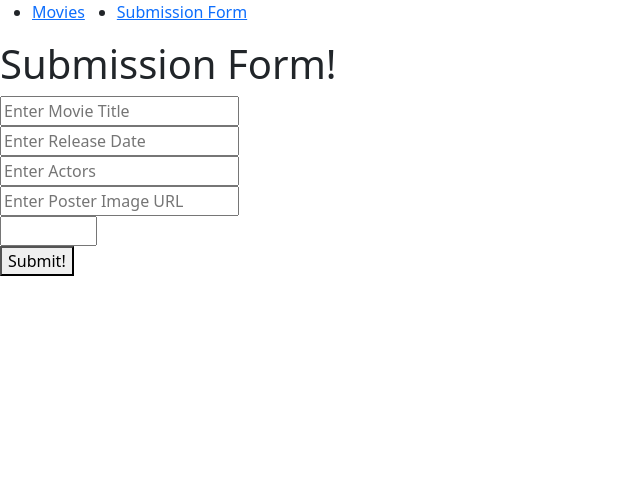
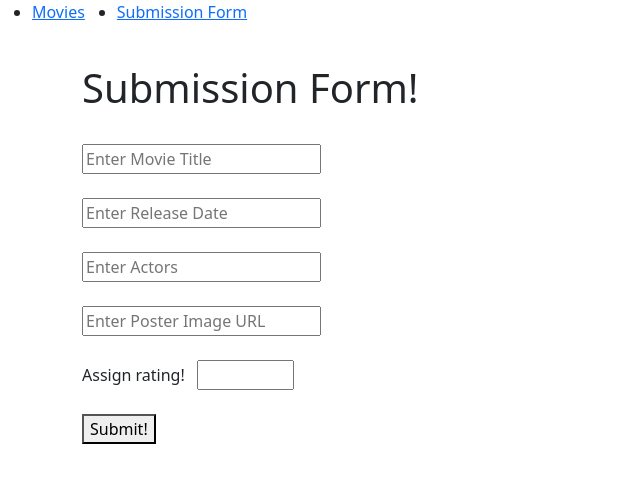
Before and after one commit to DANCON1/CP3010-React-Assign1, a React (Create React App) app: page /submission in a window 1280 px wide. Shown: the top 482 px of the page, without its empty margins (0-640 px from the left). Built offline with nearby package versions, Linux system fonts and the light colour scheme.

Commit message:
Update SubmissionForm.js
Added react-bootstrap styling

```diff
--- a/src/SubmissionForm.js
+++ b/src/SubmissionForm.js
@@ -1,4 +1,7 @@
 import React, { useRef } from "react";
+import Container from 'react-bootstrap/Container';
+import Row from 'react-bootstrap/Row';
+import Col from 'react-bootstrap/Col';
 
 function SubmissionForm(props) {
     const txtMovieName = useRef();
@@ -42,41 +45,59 @@ function SubmissionForm(props) {
 
     return (
         <>
-        <div>
-          <h1>Submission Form!</h1>
-        </div>
+
+        <Container fluid='sm'>
         <form onSubmit={submit} id="form_display">
+            <br></br>
+            <Row><Col>
+            <h1>Submission Form!</h1>
+            </Col></Row>
+            <br></br>
+            <Row><Col>
             <input
                 ref={txtMovieName}
                 type="text"
                 placeholder="Enter Movie Title">
             </input>
+            </Col></Row>
             <br></br>
+            <Row><Col>
             <input
                 ref={txtMovieRelease}
                 type="text"
                 placeholder="Enter Release Date">
             </input>
+            </Col></Row>
             <br></br>
+            <Row><Col>
             <input
                 ref={txtMovieActors}
                 type="text"
                 placeholder="Enter Actors">
             </input>
+            </Col></Row>
             <br></br>
+            <Row><Col>
             <input
                 ref={txtMoviePoster}
                 type="text"
                 placeholder="Enter Poster Image URL">
             </input>
+            </Col></Row>
             <br></br>
+            <Row><Col>
+            <label>Assign rating!&nbsp;&nbsp;&nbsp;</label>
             <input
                 ref={intMovieRating}
                 type="number" step="0.1" min="0" max="5">
             </input>
+            </Col></Row>
             <br></br>
+            <Row><Col>
             <button>Submit!</button>
+            </Col></Row>
         </form>
+        </Container>
     </>
     );
 }
```
